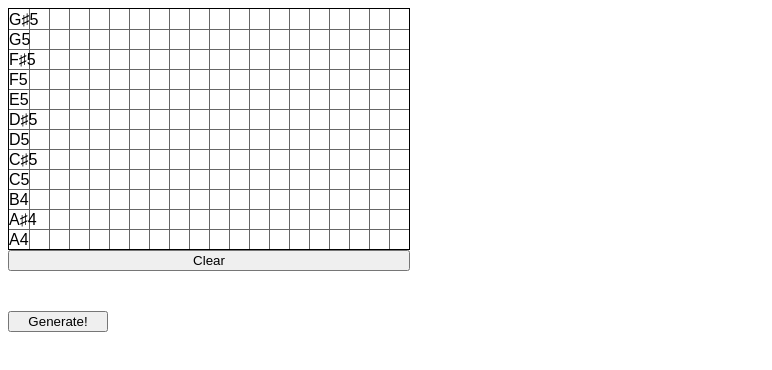
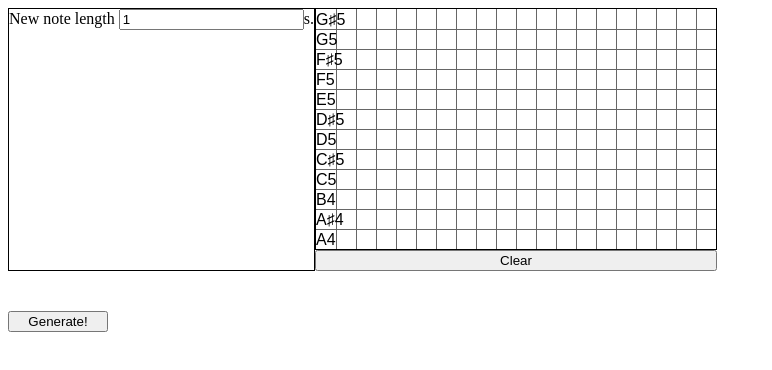
Before and after one commit to Bacorn42/sound-wave-composer, a React (Create React App) app: page / in a window 1280 px wide. Shown: the top 370 px of the page, without its empty margins (0-772 px from the left). Built offline with nearby package versions, Linux system fonts and the light colour scheme.

Commit message:
You can now set length of new notes

```diff
--- a/src/Note.js
+++ b/src/Note.js
@@ -2,13 +2,13 @@ import { PX_TO_S, PX_TO_TONE } from './constants.js';
 import { toneArray } from './tones.js';
 
 class Note {
-  constructor(x, y) {
+  constructor(x, y, length) {
     this.x = x;
     this.y = y;
-    this.width = PX_TO_S;
+    this.width = PX_TO_S * length;
     this.height = PX_TO_TONE;
     this.tuningOffset = 0;
-    this.length = 1;
+    this.length = length;
   }
 
   getX() {
--- a/src/components/roll/Display.js
+++ b/src/components/roll/Display.js
@@ -1,5 +1,6 @@
 import React, { useRef, useEffect, useState } from 'react';
 import './Display.css';
+import DisplaySettings from './DisplaySettings.js';
 import NoteSettings from './NoteSettings.js';
 import Note from '../../Note.js';
 import { toneNames } from '../../tones.js';
@@ -14,6 +15,7 @@ function Display({ notes }) {
   const canvas = useRef(null);
   const [selectedNotes, setSelectedNotes] = useState([]);
   const [ctrlDown, setCtrlDown] = useState(false);
+  const [newNoteLength, setNewNoteLength] = useState(1);
 
   const draw = () => {
     const ctx = canvas.current.getContext('2d');
@@ -62,7 +64,7 @@ function Display({ notes }) {
     }
     const snapX = Math.floor((coords.x)/WIDTH_UNITS) * WIDTH_UNITS;
     const snapY = Math.floor((coords.y)/WIDTH_UNITS) * WIDTH_UNITS;
-    notes.push(new Note(snapX, snapY));
+    notes.push(new Note(snapX, snapY, newNoteLength));
     setSelectedNotes([]);
     draw();
   }
@@ -104,10 +106,15 @@ function Display({ notes }) {
     setSelectedNotes([...notes]);
   }
 
+  const newNoteLengthHandler = (val) => {
+    setNewNoteLength(val);
+  }
+
   useEffect(() => draw());
 
   return (
     <div className="display">
+      <DisplaySettings setNewNoteLength={newNoteLengthHandler}></DisplaySettings>
       <div className="display-canvas">
         <canvas ref={canvas} width={WIDTH} height={HEIGHT} tabIndex="0"
                 onClick={clickHandler} onKeyDown={keyDownHandler} onKeyUp={keyUpHandler}></canvas>
--- /dev/null
+++ b/src/components/roll/DisplaySettings.css
@@ -0,0 +1,3 @@
+.display-settings {
+  border: 1px solid #000;
+}
--- /dev/null
+++ b/src/components/roll/DisplaySettings.js
@@ -0,0 +1,20 @@
+import React, { useState } from 'react';
+import './DisplaySettings.css';
+
+function DisplaySettings({ setNewNoteLength }) {
+  const [noteLength, setNoteLength] = useState(1);
+
+  const noteLengthHandler = (e) => {
+    const val = e.target.value;
+    setNoteLength(val);
+    setNewNoteLength(val);
+  }
+
+  return (
+    <div className="display-settings">
+      New note length <input value={noteLength} onChange={noteLengthHandler}></input>s.
+    </div>
+  );
+}
+
+export default DisplaySettings;
```
